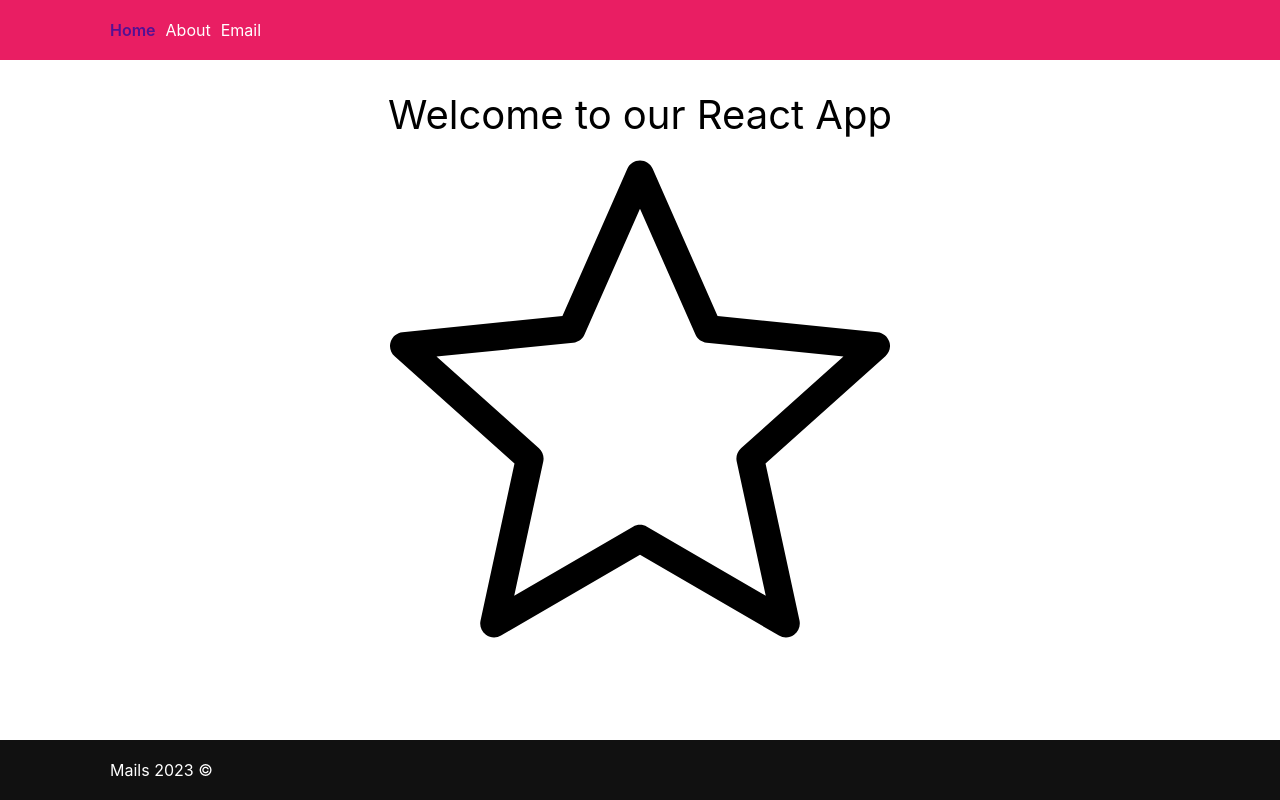
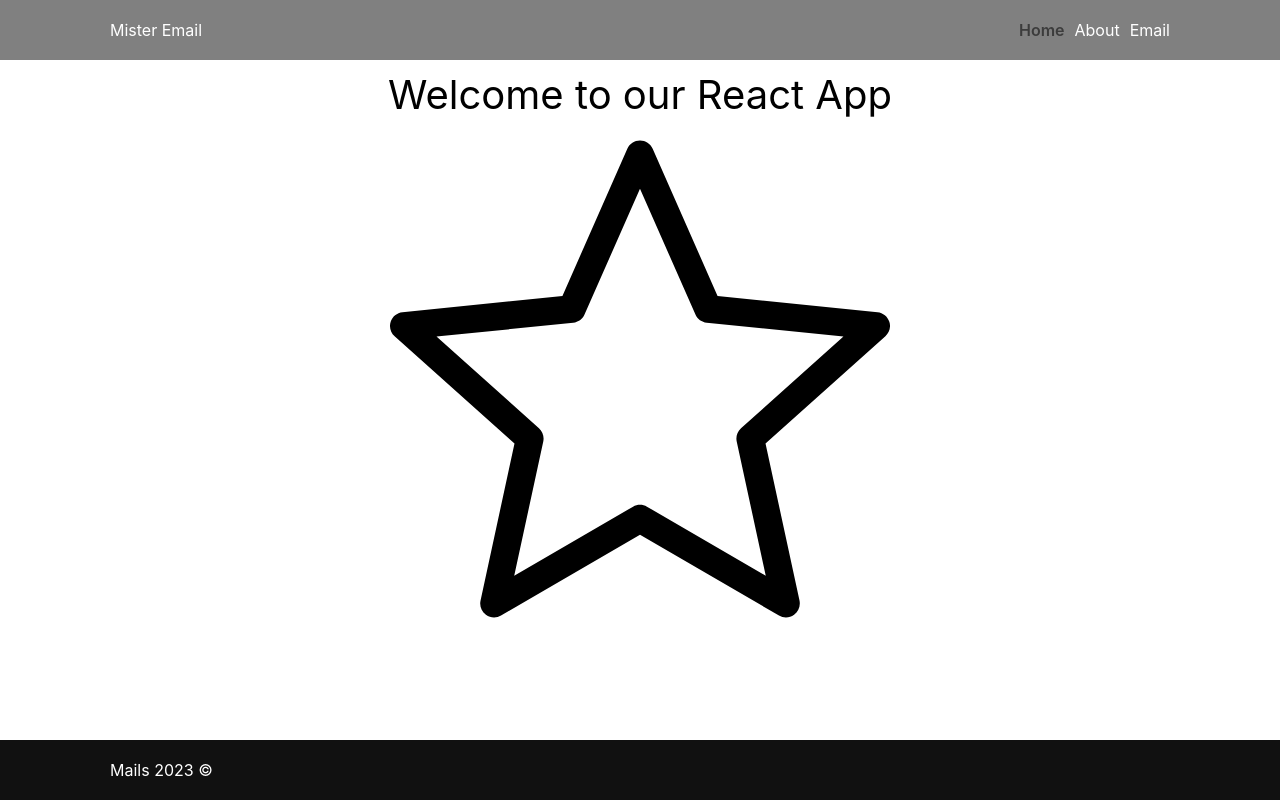
Before and after one commit to AvigailGB/Mister-Email, a React (Vite) app: page /email#/home in a window 1280 px wide. Built offline with nearby package versions, Linux system fonts and the light colour scheme.

Commit message:
adding some layouts

```diff
--- a/src/App.jsx
+++ b/src/App.jsx
@@ -1,22 +1,17 @@
-import { NavLink, Navigate, Route, HashRouter as Router, Routes } from 'react-router-dom'
+import { Navigate, Route, HashRouter as Router, Routes } from "react-router-dom"
 
 import { Home } from "./pages/Home"
 import { AboutUs } from "./pages/AboutUs"
-import { EmailIndex } from './pages/EmailIndex'
-import { EmailDetails } from './pages/EmailDetails'
+import { EmailIndex } from "./pages/EmailIndex"
+import { EmailDetails } from "./pages/EmailDetails"
+import { AppHeader } from "./cmps/AppHeader"
 
 export function App() {
   return (
     <Router>
       <section className="main-app">
-        <header className="app-header">
-            <section className='container'>
-          <nav>
-            <NavLink to="/home">Home</NavLink>
-            <NavLink to="/about">About</NavLink>
-            <NavLink to="/email">Email</NavLink>
-          </nav>
-            </section>
+        <header>
+          <AppHeader />
         </header>
 
         <main className="container">
@@ -25,12 +20,12 @@ export function App() {
             <Route path="/about" element={<AboutUs />} />
             <Route path="/email" element={<EmailIndex />} />
             <Route path="/email/:emailId" element={<EmailDetails />} />
-            <Route index element={<Navigate to='/home' />} />
+            <Route index element={<Navigate to="/home" />} />
           </Routes>
         </main>
 
         <footer>
-          <section className="container">Mails 2023 &copy;</section>
+          <section className="app-layout">Mails 2023 &copy;</section>
         </footer>
       </section>
     </Router>
--- a/src/assets/css/basics/base.css
+++ b/src/assets/css/basics/base.css
@@ -41,13 +41,26 @@ a {
 }
 
 a:hover {
-    text-decoration: underline;
-}
+    background: none;
+	color: inherit;
+	border: none;
+	padding: 0;
+	font: inherit;
+	cursor: pointer;
+	outline: inherit;}
 
 button {
     font-family: inherit;
     cursor: pointer;
+    outline: none;
 
+    background: none;
+    color: inherit;
+    border: none;
+    padding: 0;
+    font: inherit;
+    cursor: pointer;
+    outline: inherit;
     * {
         pointer-events: none;
     }
@@ -56,6 +69,13 @@ button {
 input {
     font-family: inherit;
     text-align: inherit;
+    background: none;
+	color: inherit;
+	border: none;
+	padding: 0;
+	font: inherit;
+	cursor: pointer;
+	outline: inherit;
 }
 
 /* MAC like scrollbar */
@@ -97,6 +117,6 @@ input {
 
 
 a.active {
-    color: rgb(84, 17, 147);
+    color: rgb(60, 60, 60);
     font-weight: 600;
 }
--- a/src/assets/css/basics/layout.css
+++ b/src/assets/css/basics/layout.css
@@ -1,4 +1,4 @@
-.container {
+.app-layout {
     max-width: 1100px;
     margin: 0 auto;
     padding-left: 10px;
--- a/src/assets/css/cmps/app-header.css
+++ b/src/assets/css/cmps/app-header.css
@@ -1,28 +1,36 @@
-.app-header {
-    background: #e91e63;
-    color: white;
-
+.app-header{
+    width: 100%;
+    background: gray;
 }
 
-.app-header section.container {
+.app-header .header{
+    color: white;
+    display: grid;
+    grid-auto-flow: column;
+    justify-content: space-between;
+}
+
+
+
+/* .app-header section.container {
     display: flex;
     align-items: center;
 
-}
+} */
 
-.app-header h1.logo {
+/* .app-header h1.logo {
     flex-grow: 1;
     font-weight: 600;
-}
+} */
 
-.app-header .back {
+/* .app-header .back {
     flex-grow: 1;
-}
+} */
 
 .app-header nav a:not(:last-child) {
     margin-right: 10px;
 }
 
-.app-header section.container>section {
+/* .app-header section.container>section {
     flex-grow: 1;
-}
+} */
--- a/src/assets/css/cmps/email-preview.css
+++ b/src/assets/css/cmps/email-preview.css
@@ -2,14 +2,20 @@
     display: flex;
     cursor: pointer;
     font-weight: bold;
+    border-bottom: 1px solid rgb(220, 220, 220);
 }
 
-.email-container div {
+.email-preview .email-container > link{
+    display: grid;
+    grid-auto-flow: column;
+}
+
+/* .email-container div {
     display: flex;
     flex-direction: row;
     padding: 5px;
     font-size: 14px;
-}
+} */
 
 .email-preview .read{
     background-color: rgb(236, 242, 254);
@@ -43,7 +49,7 @@
 }
 .email-container .email-subject{
     flex-grow: 1;
-    flex-shrink: 4;
+    /* flex-shrink: 4; */
     min-width: 100px;
 }
 .email-container .email-time :hover{
--- a/src/assets/css/index.css
+++ b/src/assets/css/index.css
@@ -8,6 +8,7 @@
 @import "./pages/home.css";
 @import "./pages/email-index.css";
 @import "./pages//email-details.css";
+@import "./pages/new-email.css";
 
 /* Components */
 @import "./cmps/app-header.css";
--- a/src/assets/css/pages/email-index.css
+++ b/src/assets/css/pages/email-index.css
@@ -5,3 +5,7 @@
 .email-index .tool-bar{
     width: 200px;
 }
+
+.email-index .body{
+    /* position: absolute */
+}
--- /dev/null
+++ b/src/assets/css/pages/new-email.css
@@ -0,0 +1,14 @@
+.new-email {
+    background-color: rgb(217, 217, 252);
+    position: fixed;
+    bottom: 0;
+    left: 50px;
+    height: 300px;
+    width: 300px;
+}
+
+.new-email .header{
+    display: flex;
+
+
+}
--- /dev/null
+++ b/src/cmps/AppHeader.jsx
@@ -0,0 +1,16 @@
+import { NavLink } from "react-router-dom"
+
+export function AppHeader() {
+  return (
+    <section className="app-header">
+      <section className="app-layout header">
+        <h1 className="titel">Mister Email</h1>
+        <nav>
+          <NavLink to="/home">Home</NavLink>
+          <NavLink to="/about">About</NavLink>
+          <NavLink to="/email">Email</NavLink>
+        </nav>
+      </section>
+    </section>
+  )
+}
--- a/src/pages/EmailIndex.jsx
+++ b/src/pages/EmailIndex.jsx
@@ -60,7 +60,7 @@ export function EmailIndex() {
 
   if (!emails) return <div>Loading...</div>
   return (
-    <section className="email-index">
+    <section className="email-index app-layout">
       <section className="tool-bar">
         <EmailToolBar onSetFilter={onSetFilter} onOpenNewEmail={onOpenNewEmail}/>
       </section>
```
